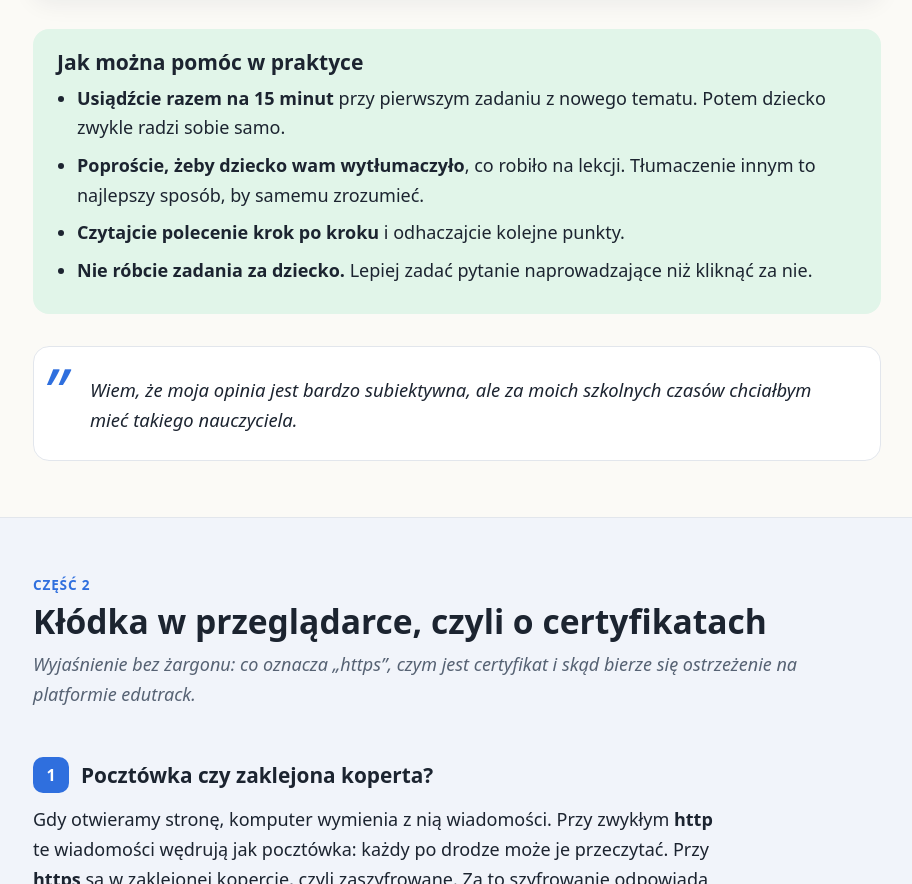
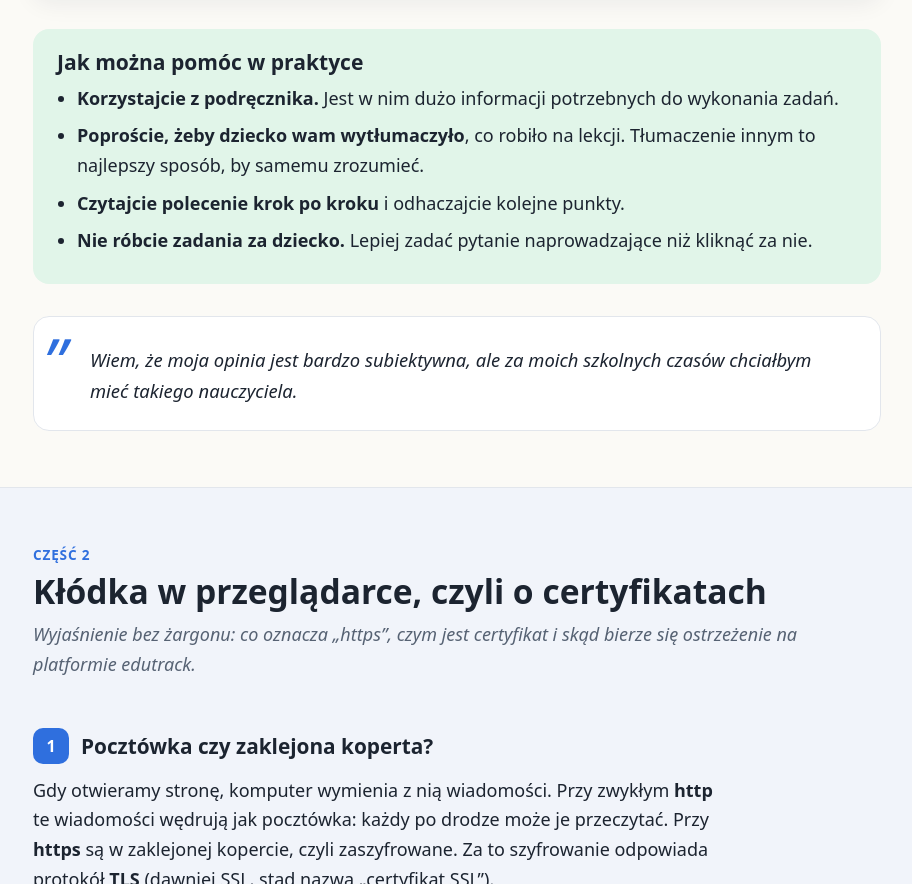
Before and after one commit to jszwab/edu-informatyka, a plain HTML site: page index.html in a window 1280 px wide. Shown: the part 1615-2499 px from the top of the page, without its empty margins (183-1095 px from the left). Drawn offline with Linux system fonts and the light colour scheme.

Commit message:
Wskazówka o podręczniku zamiast 15 minut
Co-Authored-By: Claude Opus 5.5 (1M context) <noreply@anthropic.com>
Claude-Session: https://claude.ai/code/session_01YPU9sKuJn5g5A8iQf6JtTM

```diff
--- a/index.html
+++ b/index.html
@@ -109,7 +109,7 @@
     <div class="tips reveal">
       <h3>Jak można pomóc w praktyce</h3>
       <ul>
-        <li><b>Usiądźcie razem na 15 minut</b> przy pierwszym zadaniu z nowego tematu. Potem dziecko zwykle radzi sobie samo.</li>
+        <li><b>Korzystajcie z podręcznika.</b> Jest w nim dużo informacji potrzebnych do wykonania zadań.</li>
         <li><b>Poproście, żeby dziecko wam wytłumaczyło</b>, co robiło na lekcji. Tłumaczenie innym to najlepszy sposób, by samemu zrozumieć.</li>
         <li><b>Czytajcie polecenie krok po kroku</b> i odhaczajcie kolejne punkty.</li>
         <li><b>Nie róbcie zadania za dziecko.</b> Lepiej zadać pytanie naprowadzające niż kliknąć za nie.</li>
```
